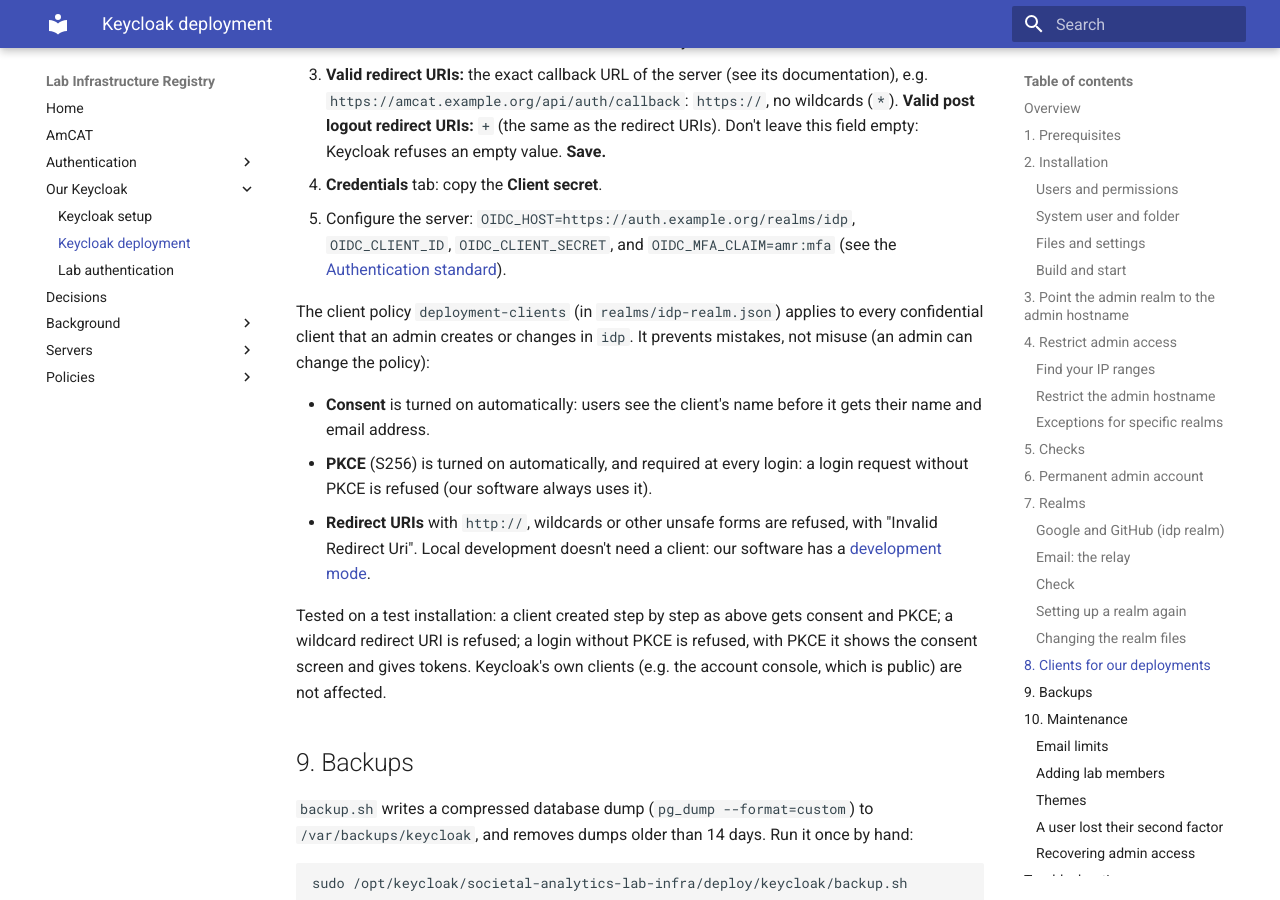
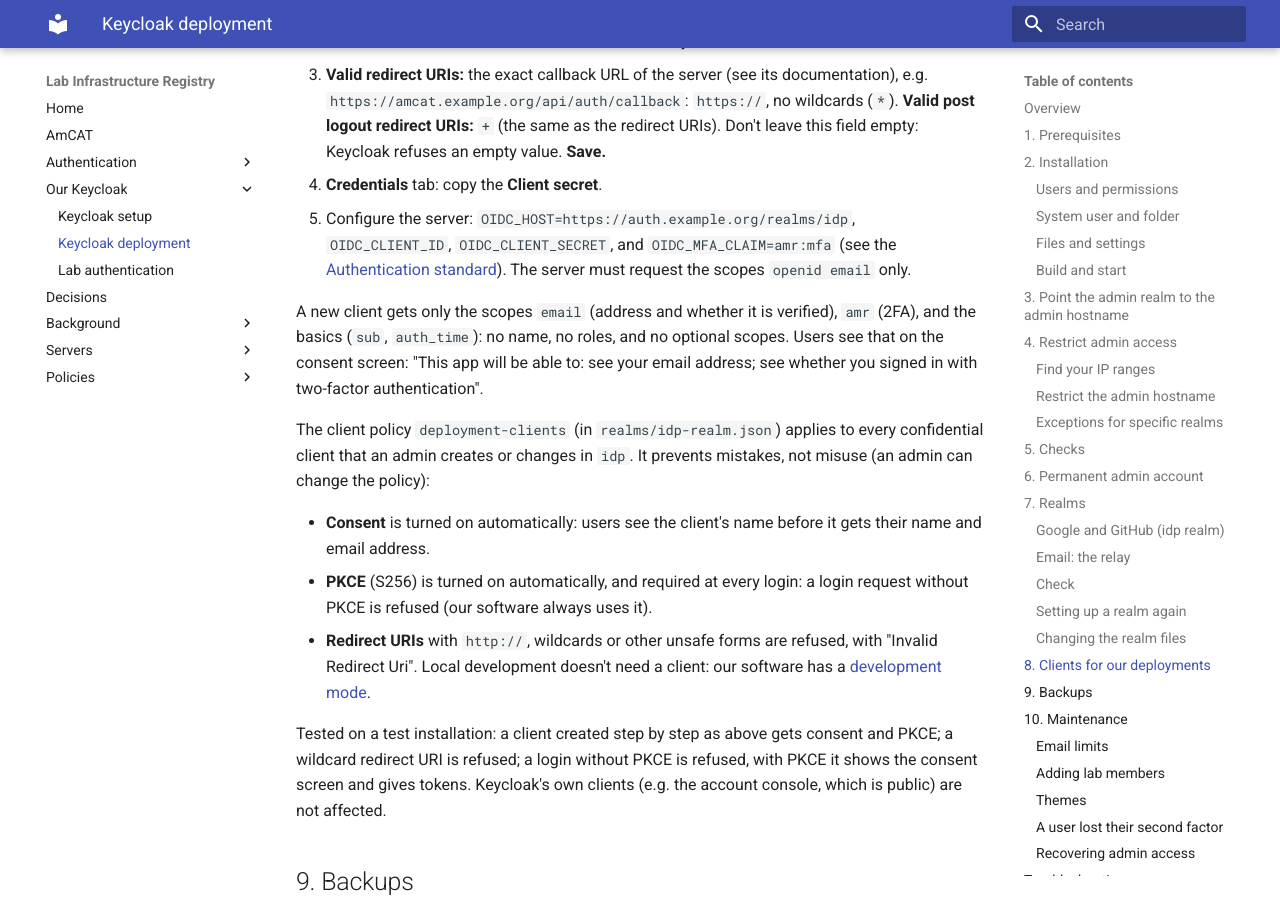
Before and after one commit to kasperwelbers/societal-analytics-lab-infra, an MkDocs documentation site: the page built from docs/keycloak-deploy.md, in a window 1280 px wide and 900 px high, scrolled down 14664 px. Built offline with MkDocs 1.6.1 and Material for MkDocs 9.7.7, drawn with Linux system fonts in a browser that asks for light colours; some of the changed text lies outside the part shown.

Commit message:
idp: servers get only the email address and the 2FA signal
- idp-realm.json: the default scopes of new clients are only email, amr
  and the basics (sub, auth_time); no profile (name) or roles, and no
  optional scopes. The amr scope is shown on the consent screen.
- Theme sal-idp: a consent screen everyone understands: "Allow <app> to
  use your account? This app will be able to: see your email address;
  see whether you signed in with two-factor authentication", with
  Allow / Don't allow.
- Keycloak refuses a login that requests a scope it doesn't offer
  (invalid_scope), so our software must request exactly "openid email":
  added to the standard, the runbook (with a troubleshooting row) and
  the decisions page. Privacy statement: no name from the login service.

Tested: a client created by an admin gets only these scopes; the ID token
and userinfo contain email, email_verified, amr and auth_time, and no
name or roles; a request for profile is refused; consent, revoking
consent in the account console, and the email change tests still pass.

Co-Authored-By: Claude Opus 5.5 <noreply@anthropic.com>
Claude-Session: https://claude.ai/code/session_019W6Pqxp2q1zbwJeh2ybKkP

```diff
--- a/docs/keycloak-deploy.md
+++ b/docs/keycloak-deploy.md
@@ -435,7 +435,9 @@ Each AmCAT or AnnoTinder server of the lab (and anything else that logs in with
 2. **Client authentication:** on. **Authentication flow:** only **Standard flow**. **Next.**
 3. **Valid redirect URIs:** the exact callback URL of the server (see its documentation), e.g. `https://amcat.example.org/api/auth/callback`: `https://`, no wildcards (`*`). **Valid post logout redirect URIs:** `+` (the same as the redirect URIs). Don't leave this field empty: Keycloak refuses an empty value. **Save.**
 4. **Credentials** tab: copy the **Client secret**.
-5. Configure the server: `OIDC_HOST=https://auth.example.org/realms/idp`, `OIDC_CLIENT_ID`, `OIDC_CLIENT_SECRET`, and `OIDC_MFA_CLAIM=amr:mfa` (see the [Authentication standard](./auth.md#configuration)).
+5. Configure the server: `OIDC_HOST=https://auth.example.org/realms/idp`, `OIDC_CLIENT_ID`, `OIDC_CLIENT_SECRET`, and `OIDC_MFA_CLAIM=amr:mfa` (see the [Authentication standard](./auth.md#configuration)). The server must request the scopes `openid email` only.
+
+A new client gets only the scopes `email` (address and whether it is verified), `amr` (2FA), and the basics (`sub`, `auth_time`): no name, no roles, and no optional scopes. Users see that on the consent screen: "This app will be able to: see your email address; see whether you signed in with two-factor authentication".
 
 The client policy `deployment-clients` (in `realms/idp-realm.json`) applies to every confidential client that an admin creates or changes in `idp`. It prevents mistakes, not misuse (an admin can change the policy):
 
@@ -648,6 +650,7 @@ Log in to the admin console as `recovery-admin`, fix the problem (e.g. delete th
 | A login flow asks for OTP twice, or not at all | A "Condition - sub-flow executed" refers to a flow name that doesn't exist (e.g. after copying a flow). Run `python3 check-realms.py`. |
 | Users see that an email could not be sent | The relay refused or couldn't deliver it. `sudo docker compose logs mail-relay` shows why, e.g. the cap was reached (`Message delivery request rate limit exceeded`), a wrong sender address in a realm (`Sender address rejected`), or a login or TLS problem with the provider. |
 | Users see "Please try again later" | The email limit per IP address was reached (see [Email limits](#email-limits)). |
+| An app's login fails with `invalid_scope` ("Invalid scopes") | The app requests a scope that `idp` doesn't offer, typically `profile`. It must request `openid email` only (see step 8). |
 | Creating a client fails with "Invalid Redirect Uri" | A redirect URI with `http://` or a wildcard, or an empty **Valid post logout redirect URIs** field: use `+` there (see step 8). |
 | `WARN ... configured to build using Bake, but buildx isn't installed` | Harmless: Compose falls back to the classic build. To remove the warning, install the buildx plugin (`sudo apt install docker-buildx-plugin`, with Docker from Docker's own repository). |
 
```
Also changed, not shown: deploy/keycloak/realms/README.md (+1 -0 lines), deploy/keycloak/themes/README.md (+2 -1 lines), docs/auth.md (+1 -0 lines), docs/decisions.md (+2 -0 lines), docs/keycloak.md (+1 -0 lines), docs/policies/privacy.md (+1 -1 lines), 2 other files.
